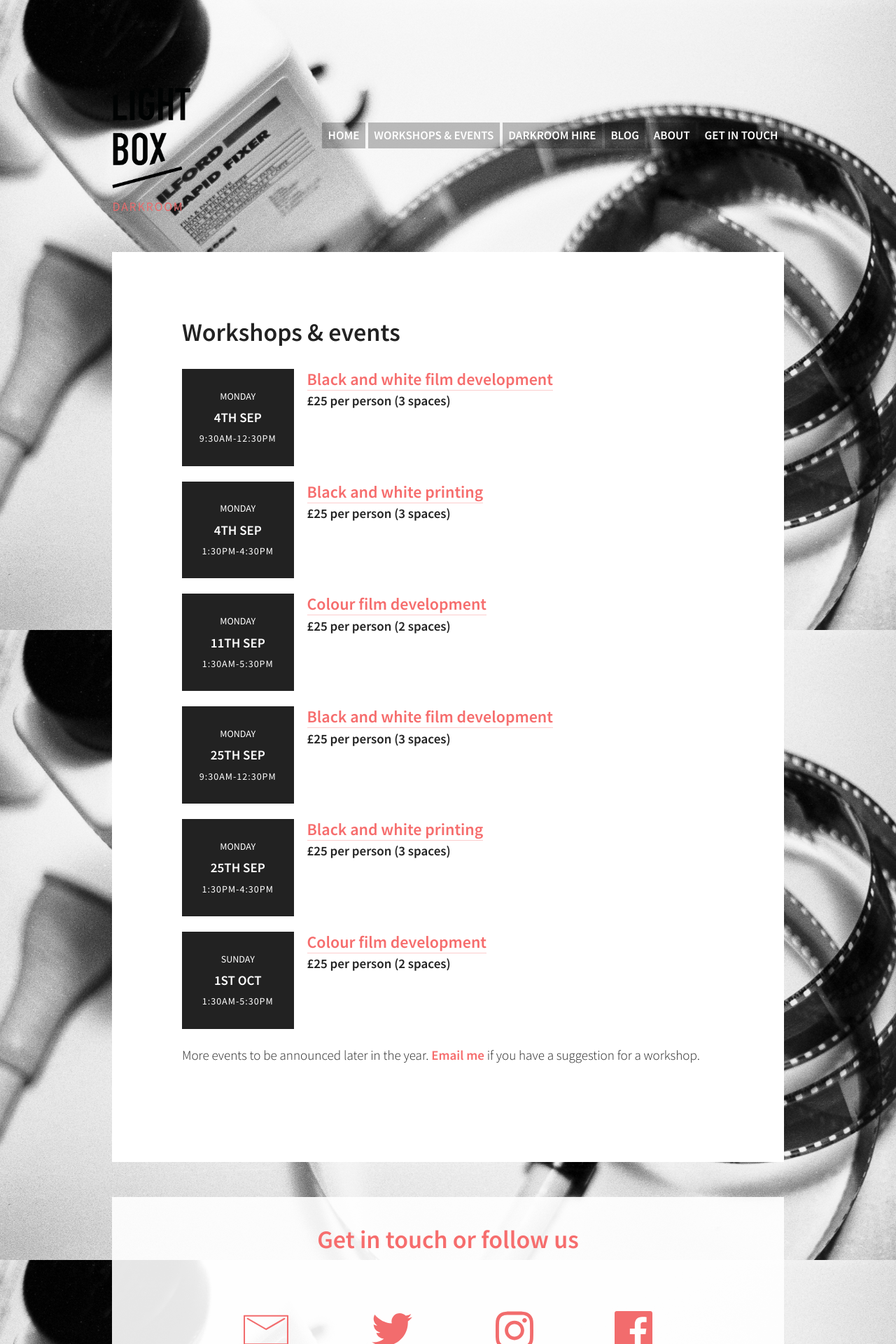
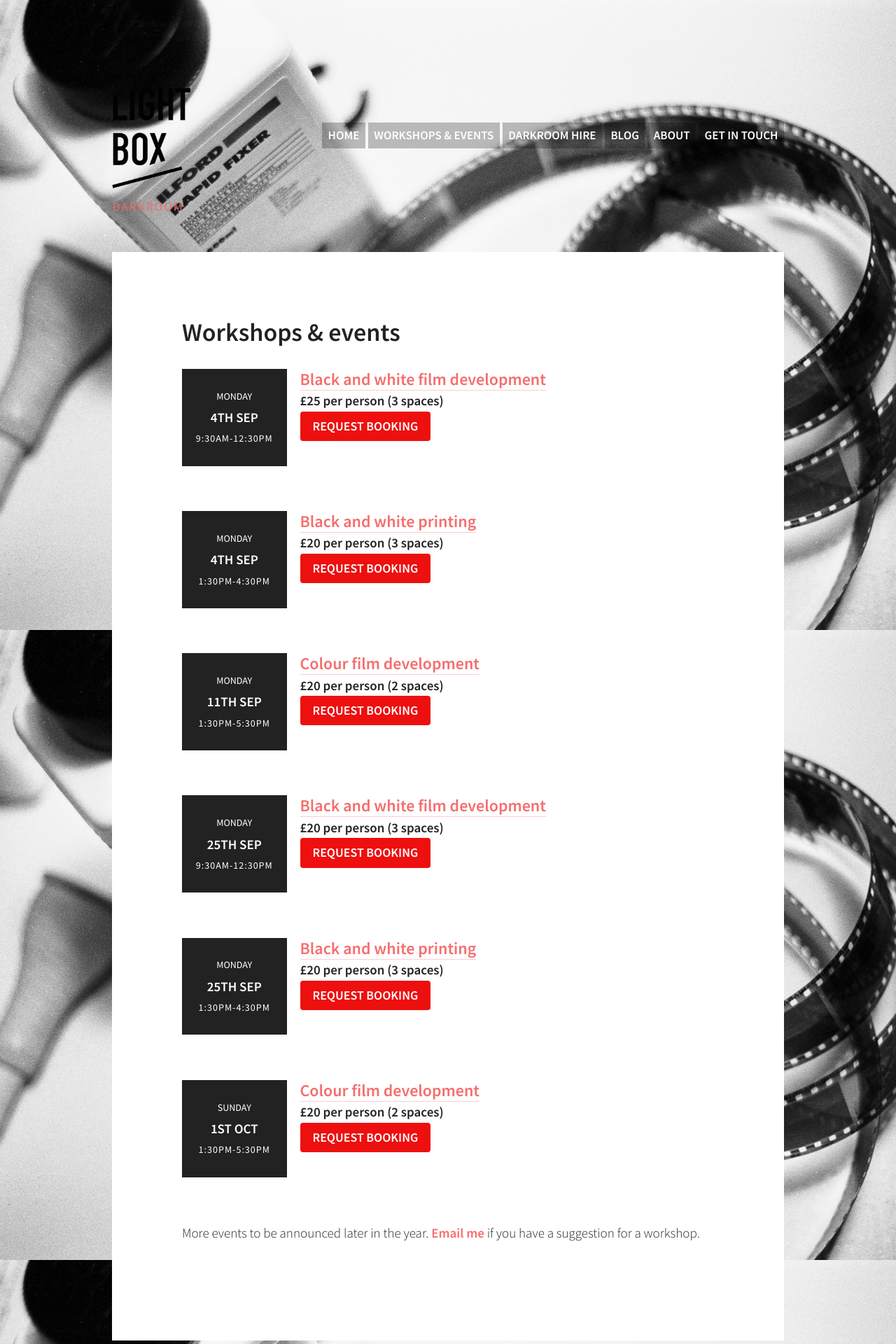
Before and after one commit to martincf/lightbox, a Jekyll site: the page built from eventslist.html, in a window 1280 px wide. Shown: the top 1920 px of the page at 70% size. Built offline with Jekyll 4.4.1, drawn with Linux system fonts in a browser that asks for light colours; nearby versions of some CDN libraries.

Commit message:
Finalised booking changes.

```diff
--- a/_data/calendar.yml
+++ b/_data/calendar.yml
@@ -13,16 +13,16 @@
     time: 1:30pm-4:30pm
     title: Black and white printing
     link: /learn/black-and-white-printing
-    price: 25
+    price: 20
     spaces: 3
 
 - date: 11th Sep
   day: Monday
   event:
-    time: 1:30am-5:30pm
+    time: 1:30pm-5:30pm
     title: Colour film development
     link: /learn/colour-film-development
-    price: 25
+    price: 20
     spaces: 2
 
 - date: 25th Sep
@@ -31,7 +31,7 @@
     time: 9:30am-12:30pm
     title: Black and white film development
     link: /learn/black-and-white-film-development
-    price: 25
+    price: 20
     spaces: 3
 
 - date: 25th Sep
@@ -40,14 +40,14 @@
     time: 1:30pm-4:30pm
     title: Black and white printing
     link: /learn/black-and-white-printing
-    price: 25
+    price: 20
     spaces: 3
 
 - date: 1st Oct
   day: Sunday
   event:
-    time: 1:30am-5:30pm
+    time: 1:30pm-5:30pm
     title: Colour film development
     link: /learn/colour-film-development
-    price: 25
+    price: 20
     spaces: 2
--- a/_layouts/post.html
+++ b/_layouts/post.html
@@ -4,9 +4,9 @@
         {% if page.tags contains 'event' %}
           <h2 class="event-date">
             <!-- <button class="event-price-book"><a href="{{ page.booklink }}">Book a date</a></button> -->
-            <button class="event-price-book"><a href="{{ page.booklink }}">Book online</a></button>
-            {{ page.eventdate }}
-            <em class="event-price">{{ page.eventprice }}</em>
+            <a href="/learn/">&lsaquo; Browse all workshop dates</a>
+            <!-- {{ page.eventdate }} -->
+            <!-- <em class="event-price">{{ page.eventprice }}</em> -->
           </h2>
         {% endif %}
 
--- a/assets/css/main.scss
+++ b/assets/css/main.scss
@@ -209,7 +209,7 @@ a:hover, a:active {
   display: block;
   background-color: $black;
   color: white;
-  width: 150px;
+  width: 140px;
   float: left;
   text-align: center;
   padding: 1.25em .25em;
@@ -257,6 +257,12 @@ a:hover, a:active {
   @include mq(small-smartphone) {
     display: block;
   }
+}
+.events-list-item .event-price-book {
+  display: block;
+}
+.events-list-item .event-price-book a {
+    font-size: 18px !important;
 }
 /* New homepage 1 Jul 17 */
 .home-intro {
--- a/eventslist.html
+++ b/eventslist.html
@@ -20,6 +20,7 @@ layout: list
           <span>{{ event.event.title }}</span>
         </a>
         <strong>&pound;{{ event.event.price }} per person ({{ event.event.spaces }} spaces)</strong>
+        <button class="event-price-book"><a href="mailto:info@lightbox.photo?subject=Booking%20request:%20{{ event.date }}%20-%20{{ event.event.title }}">Request booking</a></button>
       </li>
     </ul>
 
```
Also changed, not shown: darkroom_hire.md (+5 -5 lines).
